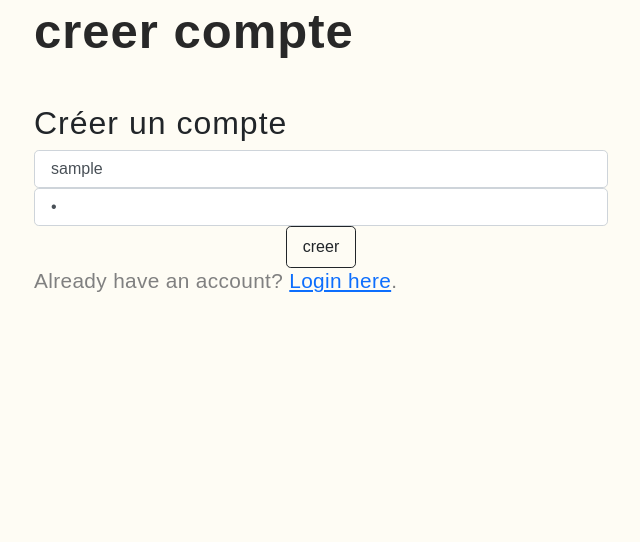
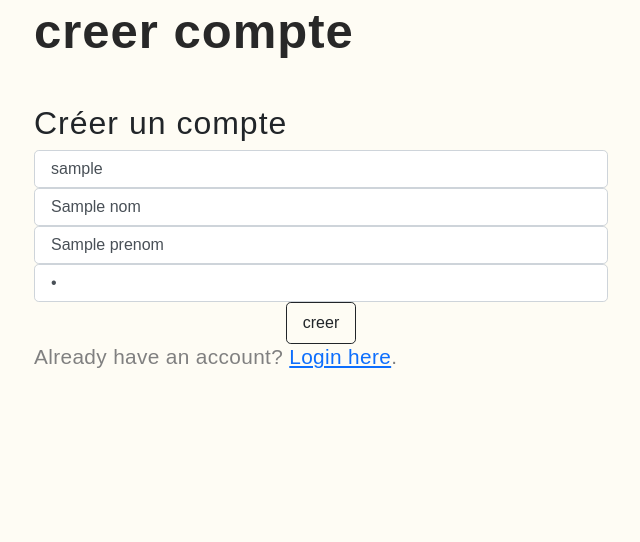
Before and after one commit to AB-IHI/AB-IHI, a PHP site: template view/register.php in a window 1280 px wide. Shown: the part 291-833 px from the top of the page, without its empty margins (319-959 px from the left). Run offline with PHP 8.4, Linux system fonts and the light colour scheme; the visitor is signed in with stand-in values (Sample User, id 1); the template is opened without the code that fills it: most values are stand-ins (such as "Sample title", 1, 10 or a date in 2020); data that the repository does not hold is empty.

Commit message:
fix css +create acc

```diff
--- a/1. Mécènes.html
+++ b/1. Mécènes.html
@@ -48,9 +48,9 @@
       margin-right: 2cm;">
     <div class="T1U">Voir +</div>
 
-    <h1 class="T4U Tcustom pb-2 border-bottom custom_btm_space">Participants </h1>
+    <h1 class="T4U Tcustom pb-2 border-bottom ">Participants </h1>
     <!-- spacer bottom -->
-    <p class="P13 custom_btm_space" />
+
     <p class="P9">
       <span class="T6 TC"
         >Toute personne peut assumer un certain rôle dans les missions de
--- a/view/register.php
+++ b/view/register.php
@@ -17,6 +17,22 @@
                 <!-- <div class="invalid-feedback ">
                         nick is required.-->
             </div>
+
+            <div class="col-12 <?php echo (!empty($nom_err)) ? 'has-error' : ''; ?>">
+
+                <input type="text" name="nom" class="form-control btn-lg" id="nom" value="<?php echo $nom; ?>" placeholder="nom" required="">
+                <span class="help-block"><?php echo $nom_err; ?></span>
+                <!-- <div class="invalid-feedback ">
+                        nick is required.-->
+            </div>
+            <div class="col-12 <?php echo (!empty($prenom_err)) ? 'has-error' : ''; ?>">
+
+                <input type="text" name="prenom" class="form-control btn-lg" id="nick" value="<?php echo $prenom; ?>" placeholder="prenom" required="">
+                <span class="help-block"><?php echo $prenom_err; ?></span>
+                <!-- <div class="invalid-feedback ">
+                        nick is required.-->
+            </div>
+
             <div class="form-group <?php echo (!empty($password_err)) ? 'has-error' : ''; ?>">
 
                 <input type="password" name="password" class="form-control btn-lg" id="pw" value="<?php echo $password; ?>" placeholder=" mot de passe" required="">
```
Also changed, not shown: controller/action_user.php (+5 -3 lines).
